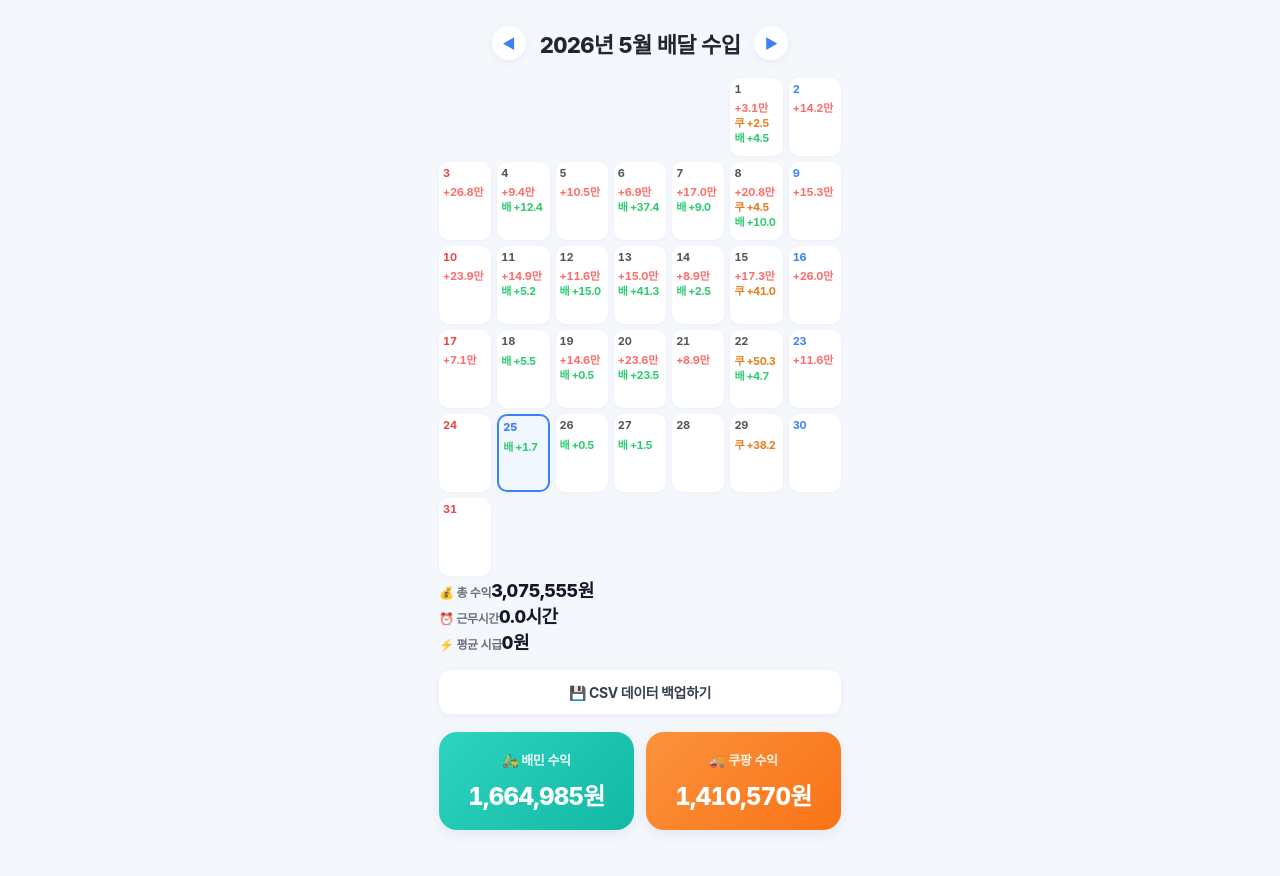
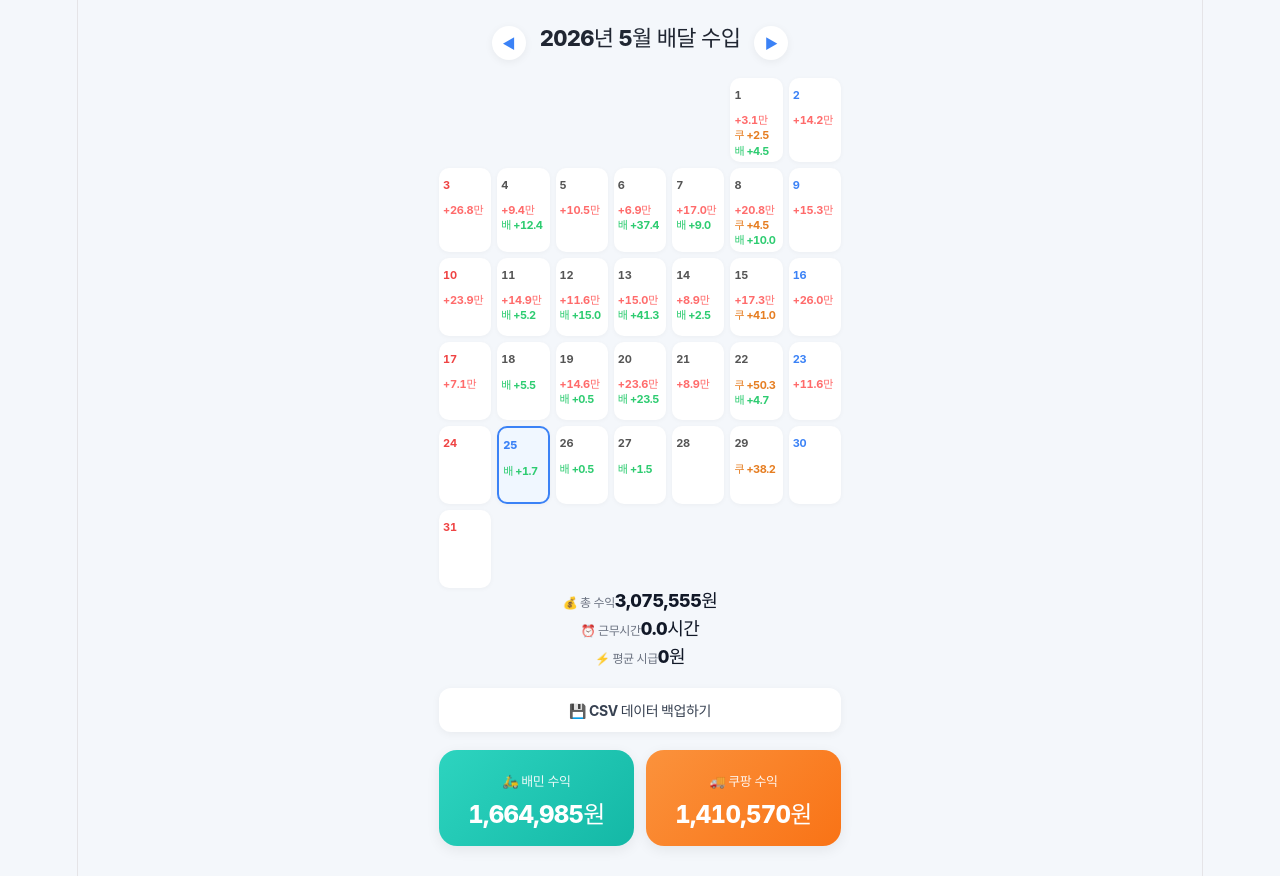
Before and after one commit to ovartang/gagebuddal, a React (Vite) app: page / in a window 1280 px wide. Built offline with nearby package versions, Linux system fonts and the light colour scheme; a web font is replaced by a local one.

Commit message:
Update index.css

```diff
--- a/src/index.css
+++ b/src/index.css
@@ -1,5 +1,111 @@
-@import url('https://fonts.googleapis.com/css2?family=Noto+Sans+KR:wght@400;500;700;900&display=swap');
+:root {
+  --text: #6b6375;
+  --text-h: #08060d;
+  --bg: #fff;
+  --border: #e5e4e7;
+  --code-bg: #f4f3ec;
+  --accent: #aa3bff;
+  --accent-bg: rgba(170, 59, 255, 0.1);
+  --accent-border: rgba(170, 59, 255, 0.5);
+  --social-bg: rgba(244, 243, 236, 0.5);
+  --shadow:
+    rgba(0, 0, 0, 0.1) 0 10px 15px -3px, rgba(0, 0, 0, 0.05) 0 4px 6px -2px;
+
+  --sans: system-ui, 'Segoe UI', Roboto, sans-serif;
+  --heading: 'Jua' sans-serif;
+  --mono: ui-monospace, Consolas, monospace;
+
+  font: 18px/145% var(--sans);
+  letter-spacing: 0.18px;
+  color-scheme: light dark;
+  color: var(--text);
+  background: var(--bg);
+  font-synthesis: none;
+  text-rendering: optimizeLegibility;
+  -webkit-font-smoothing: antialiased;
+  -moz-osx-font-smoothing: grayscale;
+
+  @media (max-width: 1024px) {
+    font-size: 16px;
+  }
+}
+
+@media (prefers-color-scheme: dark) {
+  :root {
+    --text: #9ca3af;
+    --text-h: #f3f4f6;
+    --bg: #16171d;
+    --border: #2e303a;
+    --code-bg: #1f2028;
+    --accent: #c084fc;
+    --accent-bg: rgba(192, 132, 252, 0.15);
+    --accent-border: rgba(192, 132, 252, 0.5);
+    --social-bg: rgba(47, 48, 58, 0.5);
+    --shadow:
+      rgba(0, 0, 0, 0.4) 0 10px 15px -3px, rgba(0, 0, 0, 0.25) 0 4px 6px -2px;
+  }
+
+  #social .button-icon {
+    filter: invert(1) brightness(2);
+  }
+}
+
+body {
+  margin: 0;
+}
 
 #root {
-  width: 100%;
+  width: 1126px;
+  max-width: 100%;
+  margin: 0 auto;
+  text-align: center;
+  border-inline: 1px solid var(--border);
+  min-height: 100svh;
+  display: flex;
+  flex-direction: column;
+  box-sizing: border-box;
 }
+
+h1,
+h2 {
+  font-family: var(--heading);
+  font-weight: 500;
+  color: var(--text-h);
+}
+
+h1 {
+  font-size: 56px;
+  letter-spacing: -1.68px;
+  margin: 32px 0;
+  @media (max-width: 1024px) {
+    font-size: 36px;
+    margin: 20px 0;
+  }
+}
+h2 {
+  font-size: 24px;
+  line-height: 118%;
+  letter-spacing: -0.24px;
+  margin: 0 0 8px;
+  @media (max-width: 1024px) {
+    font-size: 20px;
+  }
+}
+p {
+  margin: 0;
+}
+
+code,
+.counter {
+  font-family: var(--mono);
+  display: inline-flex;
+  border-radius: 4px;
+  color: var(--text-h);
+}
+
+code {
+  font-size: 15px;
+  line-height: 135%;
+  padding: 4px 8px;
+  background: var(--code-bg);
+}
```
